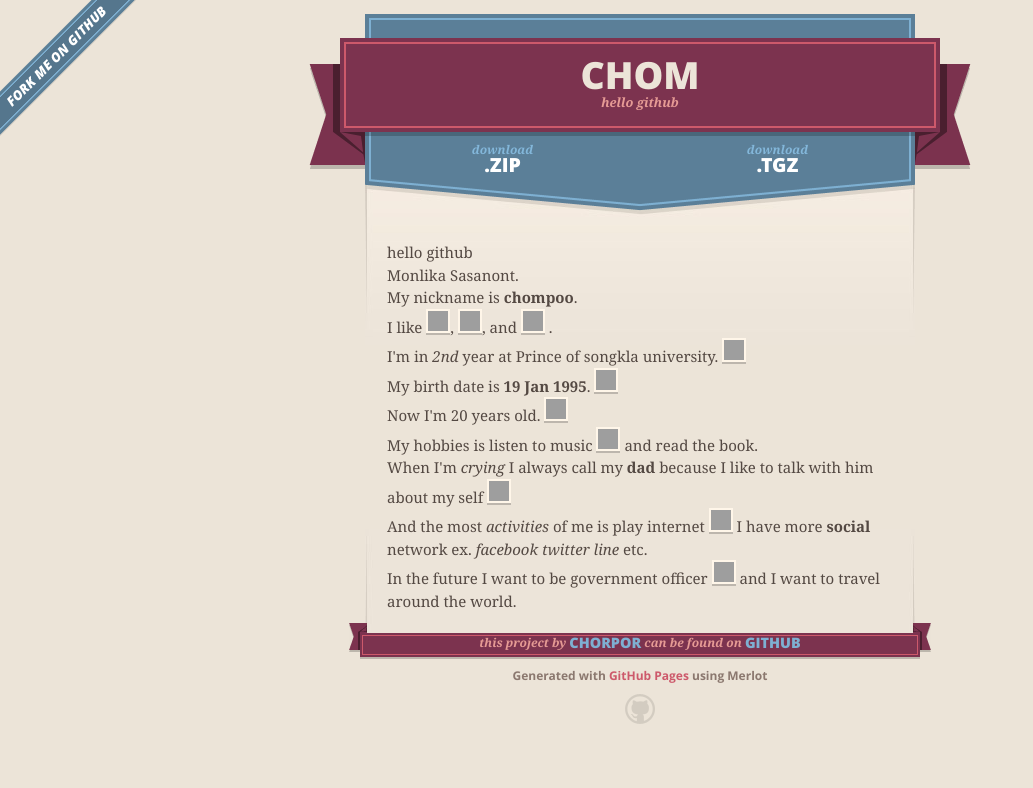
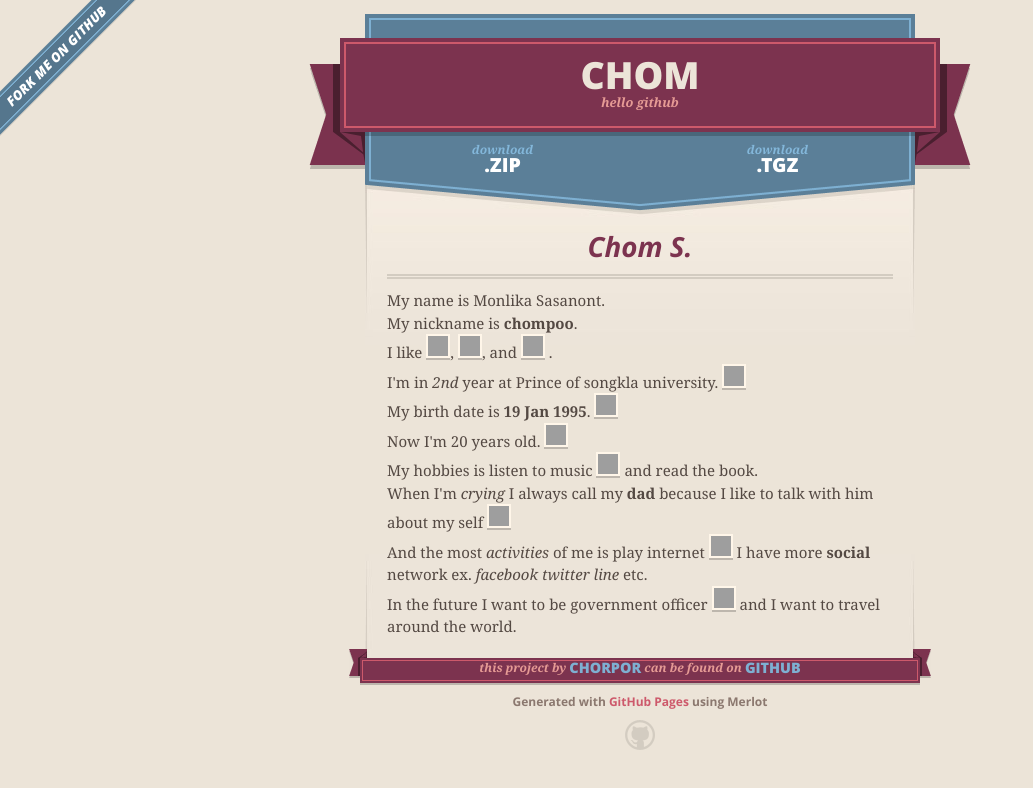
Before and after one commit to chorpor/chom, a plain HTML site: page index.html in a window 1280 px wide. Shown: the whole page, without its empty margins (0-1033 px from the left). Drawn offline with nearby package versions, Linux system fonts and the light colour scheme; grey boxes are pictures that could not be loaded.

```diff
--- a/index.html
+++ b/index.html
@@ -46,8 +46,10 @@
 
 
       <section id="main_content">
-        <p>hello github<br>
-Monlika Sasanont.<br>
+        <h1>
+<a id="chom-s" class="anchor" href="#chom-s" aria-hidden="true"><span class="octicon octicon-link"></span></a>Chom S.</h1>
+
+<p>My name is Monlika Sasanont.<br>
 My nickname is <strong>chompoo</strong>.<br>
 I like <img class="emoji" title=":cat:" alt=":cat:" src="https://assets-cdn.github.com/images/icons/emoji/unicode/1f431.png" height="20" width="20" align="absmiddle">, <img class="emoji" title=":tea:" alt=":tea:" src="https://assets-cdn.github.com/images/icons/emoji/unicode/1f375.png" height="20" width="20" align="absmiddle">, and <img class="emoji" title=":chocolate_bar:" alt=":chocolate_bar:" src="https://assets-cdn.github.com/images/icons/emoji/unicode/1f36b.png" height="20" width="20" align="absmiddle"> .<br>
 I'm in <em>2nd</em> year at Prince of songkla university. <img class="emoji" title=":book:" alt=":book:" src="https://assets-cdn.github.com/images/icons/emoji/unicode/1f4d6.png" height="20" width="20" align="absmiddle"><br>
--- a/params.json
+++ b/params.json
@@ -1 +1 @@
-{"name":"Chom","tagline":"hello github","body":"hello github  \r\nMonlika Sasanont.  \r\nMy nickname is **chompoo**.  \r\nI like :cat:, :tea:, and :chocolate_bar: .  \r\nI'm in *2nd* year at Prince of songkla university. :book:  \r\nMy birth date is **19 Jan 1995**. :cake:  \r\nNow I'm 20 years old. :girl:  \r\nMy hobbies is listen to music :musical_note: and read the book.  \r\nWhen I'm *crying* I always call my **dad** because I like to talk with him about my self :man:  \r\nAnd the most *activities* of me is play internet :computer: I have more **social** network ex. *facebook twitter line* etc.  \r\nIn the future I want to be government officer :woman: and I want to travel around the world.\r\n","google":"","note":"Don't delete this file! It's used internally to help with page regeneration."}
+{"name":"Chom","tagline":"hello github","body":"# Chom S.\r\nMy name is Monlika Sasanont.  \r\nMy nickname is **chompoo**.  \r\nI like :cat:, :tea:, and :chocolate_bar: .  \r\nI'm in *2nd* year at Prince of songkla university. :book:  \r\nMy birth date is **19 Jan 1995**. :cake:  \r\nNow I'm 20 years old. :girl:  \r\nMy hobbies is listen to music :musical_note: and read the book.  \r\nWhen I'm *crying* I always call my **dad** because I like to talk with him about my self :man:  \r\nAnd the most *activities* of me is play internet :computer: I have more **social** network ex. *facebook twitter line* etc.  \r\nIn the future I want to be government officer :woman: and I want to travel around the world.\r\n","google":"","note":"Don't delete this file! It's used internally to help with page regeneration."}
```
